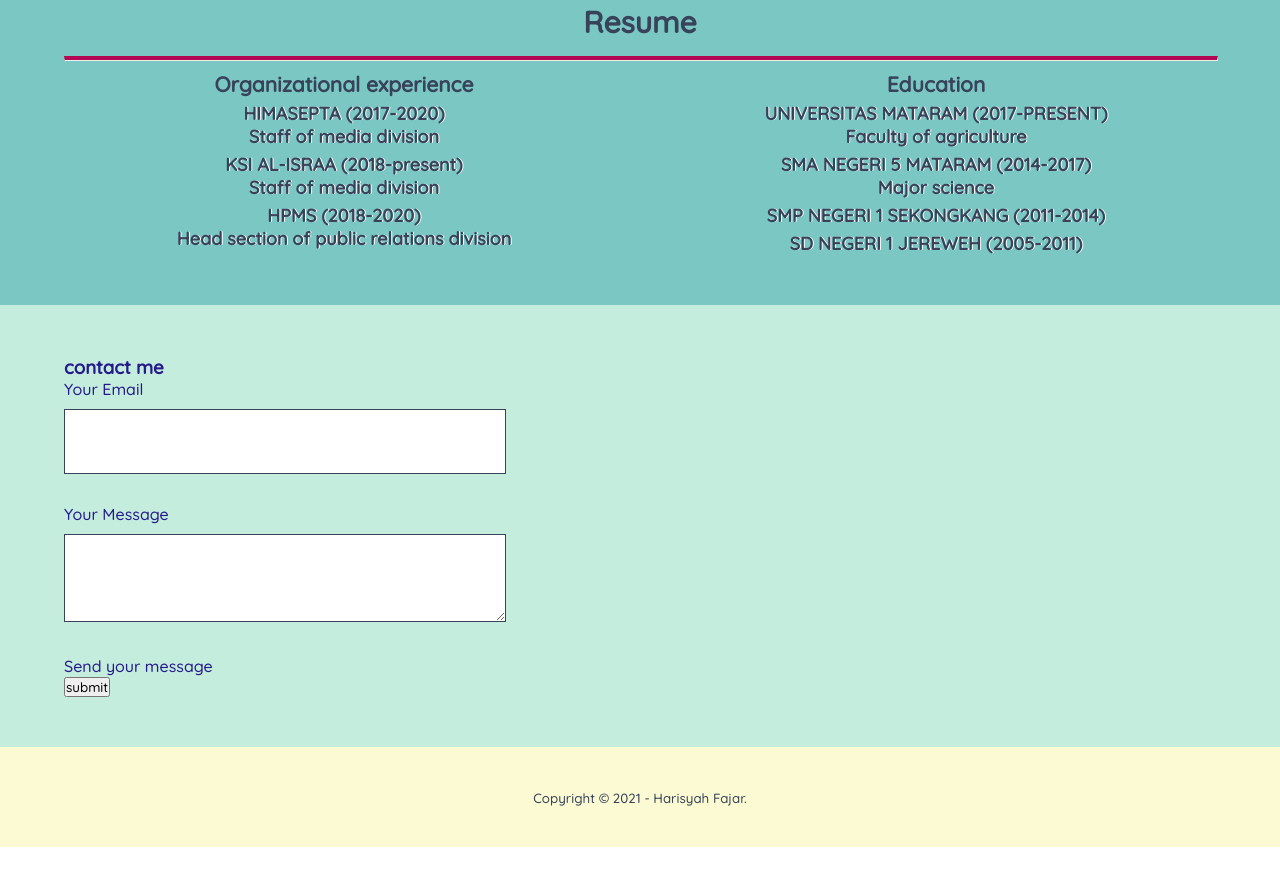
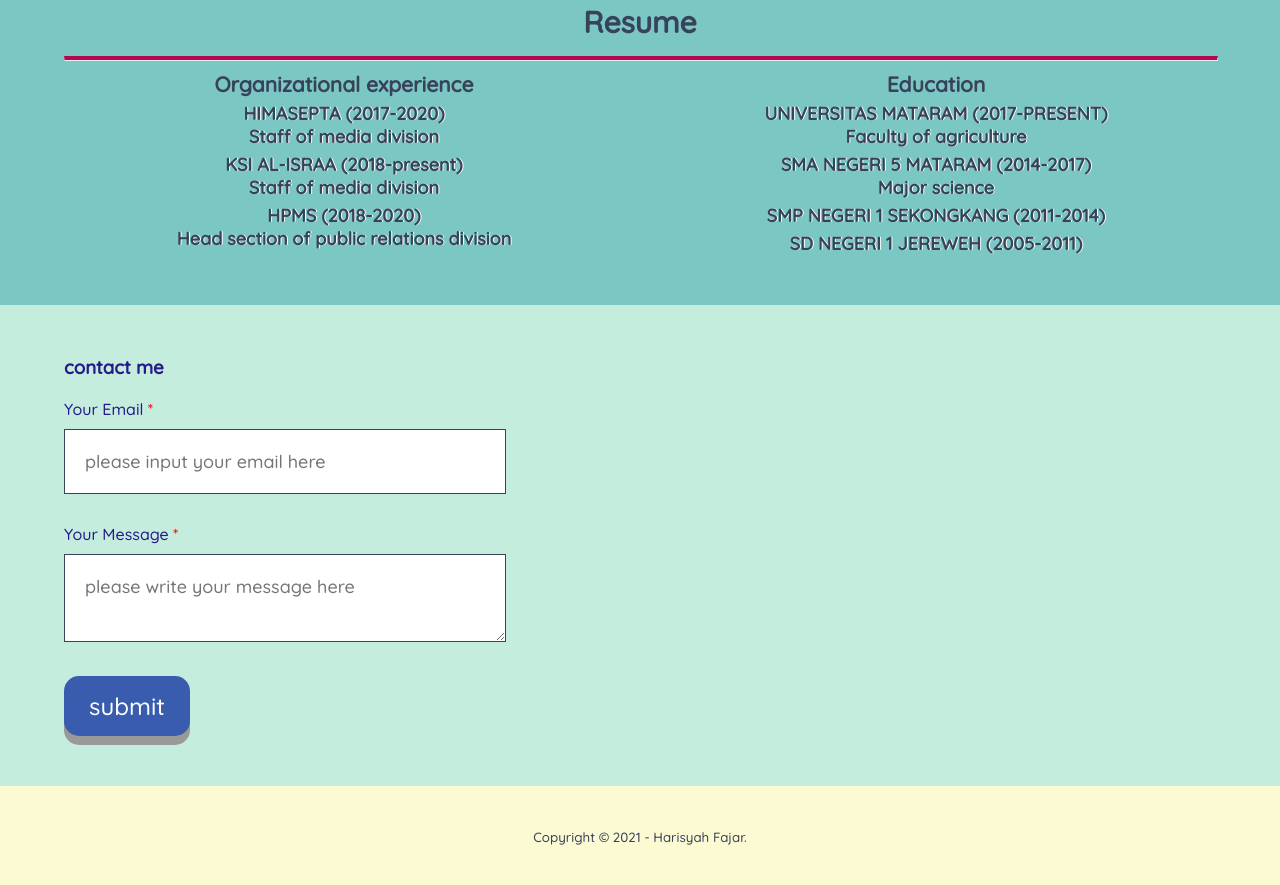
Before and after one commit to harisyah9/fajar.github.io, a plain HTML site: page index.html in a window 1280 px wide. Shown: the part 447-1332 px from the top of the page. Before the commit the page ends 1294 px from the top, so only its background shows below. Drawn offline with Linux system fonts and the light colour scheme; a script that the page names is missing.

Commit message:
add:validation

```diff
--- a/css/style.css
+++ b/css/style.css
@@ -196,6 +196,29 @@ footer {
   color: #384259;
 }
 
+button {
+  padding: 15px 25px;
+  font-size: 24px;
+  text-align: center;
+  cursor: pointer;
+  outline: none;
+  color: #fff;
+  background-color: #395caf;
+  border: none;
+  border-radius: 15px;
+  box-shadow: 0 9px #999;
+}
+
+button:hover {
+  background-color: #b30753;
+}
+
+button:active {
+  background-color: #b30753;
+  box-shadow: 0 5px #666;
+  transform: translateY(4px);
+}
+
 @media (max-width: 768px) {
   .sidebar {
     float: right;
--- a/index.html
+++ b/index.html
@@ -91,13 +91,16 @@
         <div class="row">
           <div class="contact-form">
             <h3 class="section-title">contact me</h3>
-            <p>Your Email</p>
-            <input type="text" name="" id="" value="" required />
-            <p>Your Message</p>
-            <textarea required></textarea>
-            <p>Send your message</p>
-            <!-- <input class="contact-submit" type="submit" name="contact-submit" id="" value="send" /> -->
-            <button type="submit">submit</button>
+            <br />
+            <form>
+              <p>Your Email <span style="color: red">*</span></p>
+              <input type="email" placeholder="please input your email here" name="email" id="email" required />
+              <p>Your Message <span style="color: red">*</span></p>
+              <textarea required placeholder="please write your message here"></textarea>
+              <p></p>
+              <!-- <input class="contact-submit" type="submit" name="contact-submit" id="" value="send" /> -->
+              <button type="submit">submit</button>
+            </form>
           </div>
         </div>
       </div>
```
